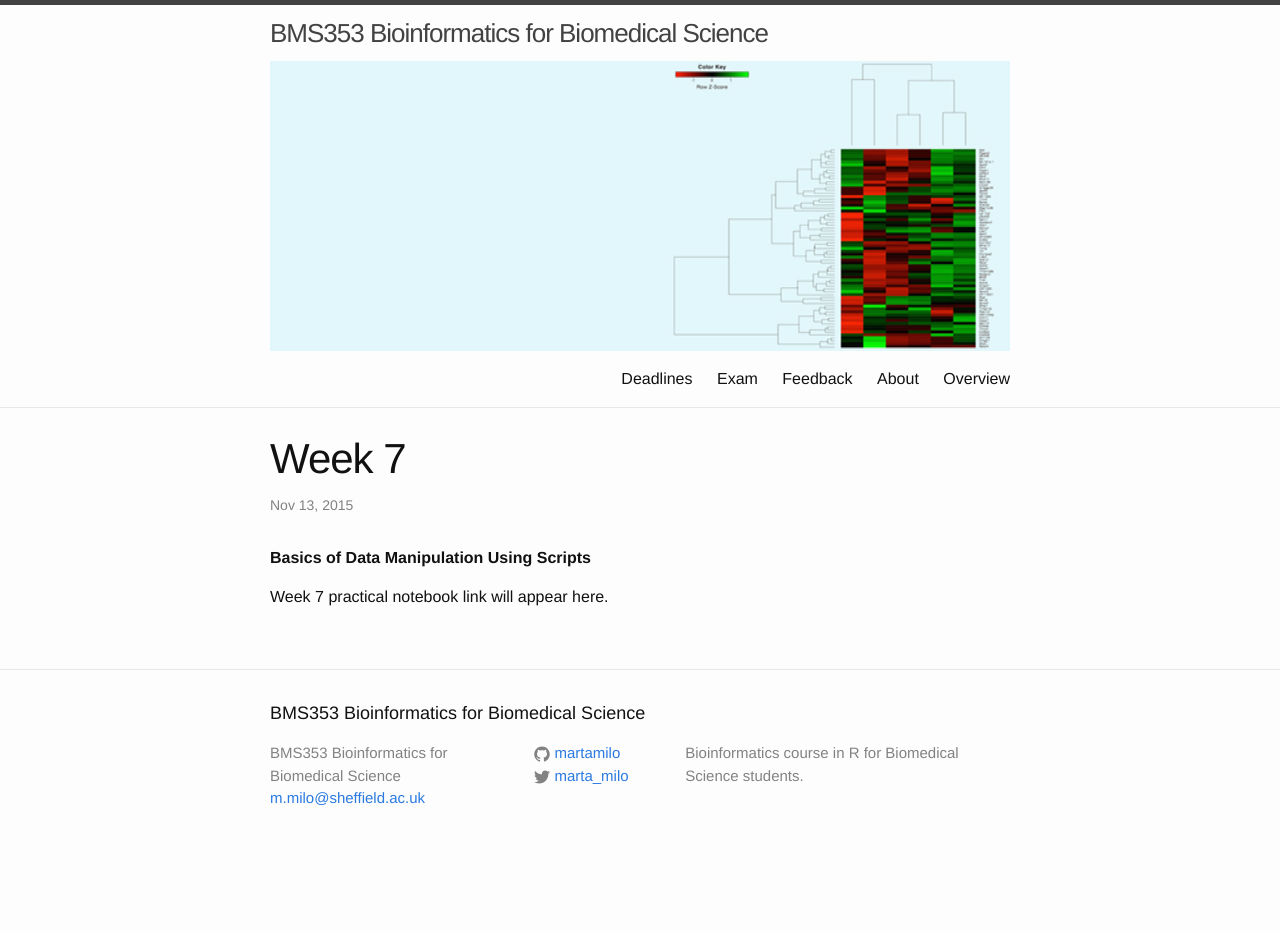
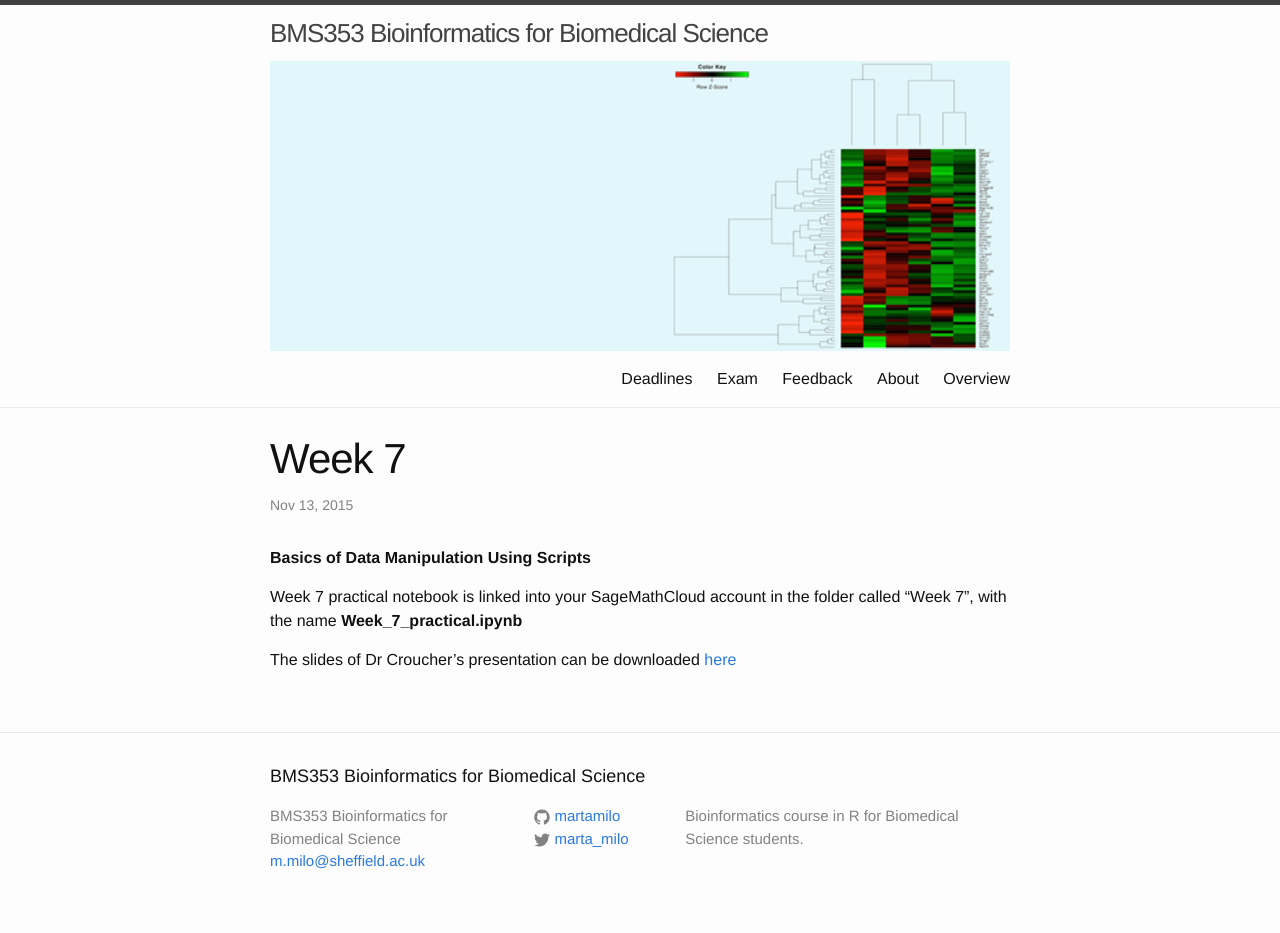
Before and after one commit to sods/bioinformatics, a Jekyll site: the page built from _posts/2015-11-13-week-7-basics-of-data-manipulation-using-scripts.md, in a window 1280 px wide. Built offline with Jekyll 4.4.1, drawn with Linux system fonts in a browser that asks for light colours; comment, search, counter and statistics services are not loaded; before the commit the page ends 900 px from its top, so only the background shows below that.

Commit message:
Added slides from practical session
Revised text for linking notebooks

```diff
--- a/_posts/2015-11-13-week-7-basics-of-data-manipulation-using-scripts.md
+++ b/_posts/2015-11-13-week-7-basics-of-data-manipulation-using-scripts.md
@@ -7,4 +7,6 @@ venue: IC 3.02
 tagline: Basics of Data Manipulation Using Scripts
 ---
 
-Week 7 practical notebook link will appear here.
+Week 7 practical notebook is linked into your SageMathCloud account in the folder called "Week 7", with the name **Week_7_practical.ipynb**
+
+The slides of Dr Croucher's presentation can be downloaded [here](http://opendsi.cc/bioinformatics/assets/Practical_talk_Wk7.pdf)
```
